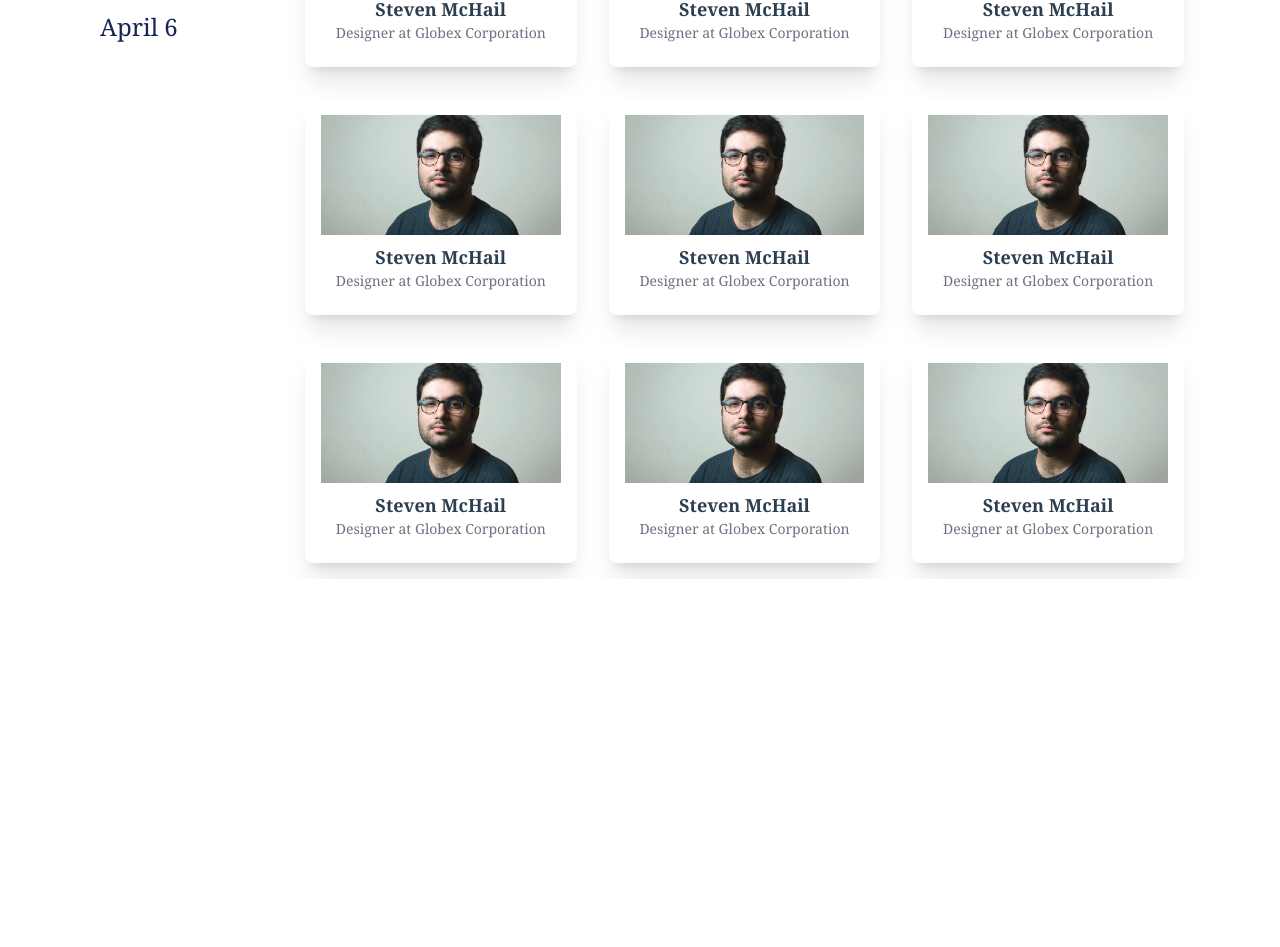
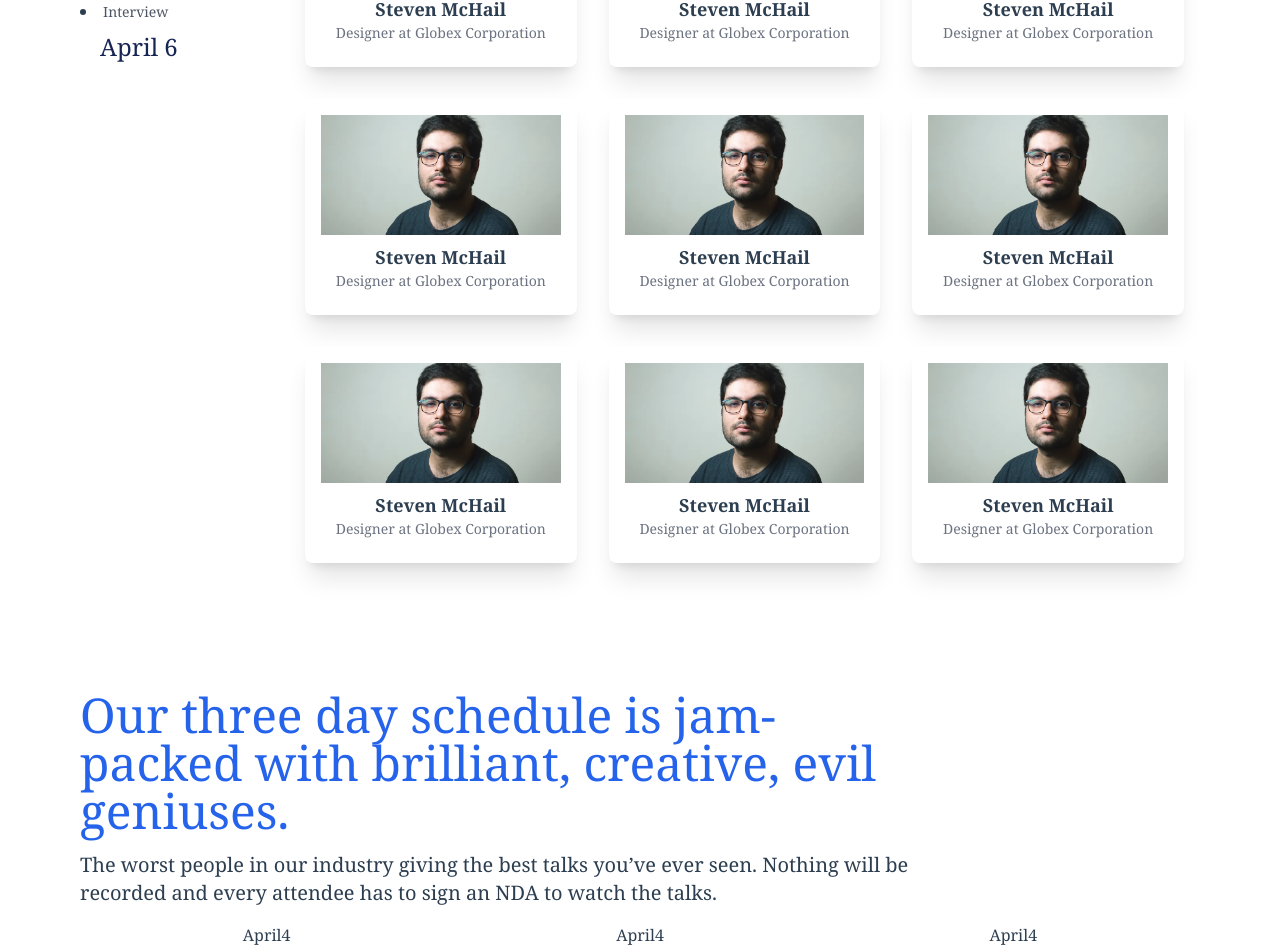
Before and after one commit to OXAYR/Static-web-2.0.vue, a Vue app: page /#/ in a window 1280 px wide. Shown: the part 1225-2172 px from the top of the page. Before the commit the page ends 1804 px from the top, so only its background shows below. Built offline with nearby package versions, Linux system fonts and the light colour scheme.

Commit message:
List is formed

```diff
--- a/src/components/HelloWorld.vue
+++ b/src/components/HelloWorld.vue
@@ -7,38 +7,19 @@
       Learn from the experts on the cutting-edge of deception at the most
       sinister companies.
     </p>
-    <div class="mt-24 flex flex-col-2">
-      <div class="flex-col text-left w-2/4">
-        <li>
-          <span class="text-sm text-blue-600">Opening Day </span>
-          <p class="text-2xl font-medium py-2 text-blue-950">April 4</p>
-        </li>
-        <li>
-          <span class="text-sm text-gray-600">Speakers & Workshop </span>
-          <p class="text-2xl font-medium px-5 py-2 text-blue-950">April 5</p>
-        </li>
-        <li>
-          <span class="text-sm text-gray-600">Interview</span>
-          <p class="text-2xl font-medium px-5 py-2 text-blue-950">April 6</p>
-        </li>
-      </div>
-      <div class="grid grid-cols-3 list-none">
-        <li
-          v-for="x in 9"
-          :key="x"
-          class="p-4 bg-white card rounded-lg flex flex-col m-4 justify-between"
-        >
-          <div>
-            <img src="../assets/steven-mchail.png" alt="productimage" />
-          </div>
-          <div class="p-2">
-            <h2 class="text-lg font-semibold">Steven McHail</h2>
-            <p class="text-gray-500 text-sm line-clamp-2">
-              Designer at Globex Corporation
-            </p>
-          </div>
-        </li>
-      </div>
+    <List />
+    <p class="text-5xl text-left w-3/4 flex-wrap text-blue-600 mt-24">
+      Our three day schedule is jam-packed with brilliant, creative, evil
+      geniuses.
+    </p>
+    <p class="text-left text-xl w-3/4 flex-wrap">
+      The worst people in our industry giving the best talks you’ve ever seen.
+      Nothing will be recorded and every attendee has to sign an NDA to watch
+      the talks.
+    </p>
+
+    <div class="grid grid-cols-3">
+      <div v-for="x in 3" :key="x">April4</div>
     </div>
   </div>
 </template>
@@ -46,11 +27,13 @@
 <script>
 import Header from "./Header.vue";
 import Banner from "./Banner.vue";
+import List from "./List.vue";
 export default {
   name: "Home",
   components: {
     Header,
     Banner,
+    List,
   },
 };
 </script>
--- /dev/null
+++ b/src/components/List.vue
@@ -0,0 +1,40 @@
+<template>
+  <div class="mt-24 flex flex-col-2">
+    <div class="flex-col text-left w-2/4 mt-5">
+      <li>
+        <span class="text-sm text-blue-600">Opening Day </span>
+        <p class="text-2xl font-medium px-5 py-2 text-blue-950">April 4</p>
+      </li>
+      <li>
+        <span class="text-sm text-gray-600">Speakers & Workshop </span>
+        <p class="text-2xl font-medium px-5 py-2 text-blue-950">April 5</p>
+      </li>
+      <li>
+        <span class="text-sm text-gray-600">Interview</span>
+        <p class="text-2xl font-medium px-5 py-2 text-blue-950">April 6</p>
+      </li>
+    </div>
+    <div class="grid grid-cols-3 list-none">
+      <li
+        v-for="x in 9"
+        :key="x"
+        class="p-4 bg-white card rounded-lg flex flex-col m-4 justify-between"
+      >
+        <div>
+          <img src="../assets/steven-mchail.png" alt="productimage" />
+        </div>
+        <div class="p-2">
+          <h2 class="text-lg font-semibold">Steven McHail</h2>
+          <p class="text-gray-500 text-sm line-clamp-2">
+            Designer at Globex Corporation
+          </p>
+        </div>
+      </li>
+    </div>
+  </div>
+</template>
+<script>
+export default {
+  name: "List",
+};
+</script>
```
